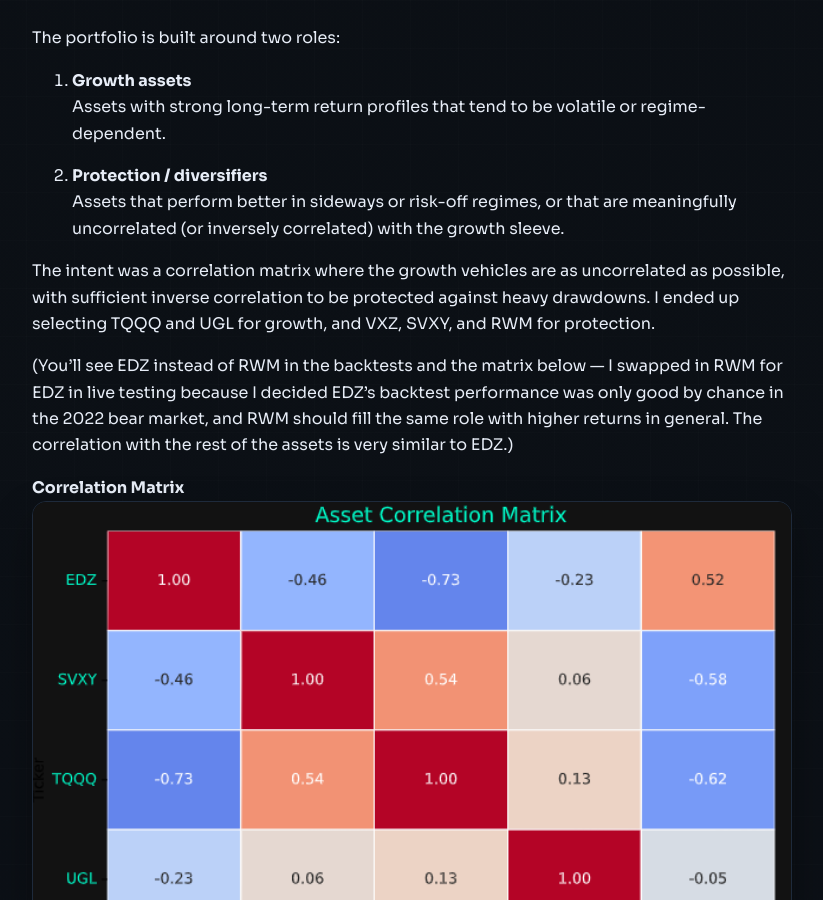
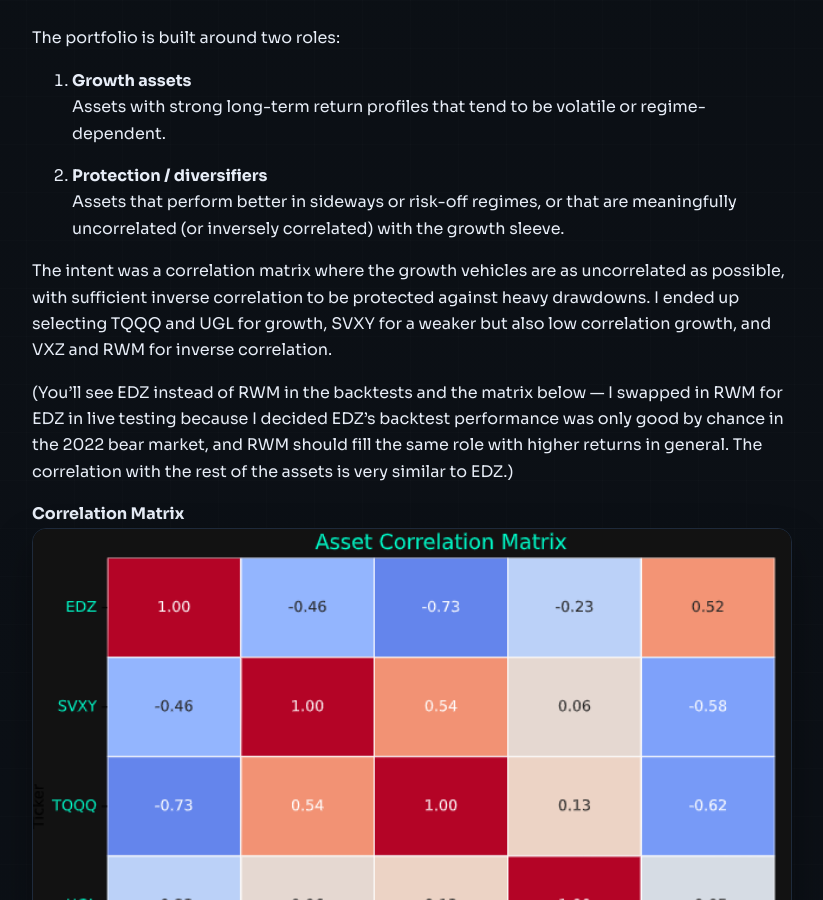
Before and after one commit to brynnj/brynnj.github.io, a Jekyll site: the page built from projects/min-variance.md, in a window 1280 px wide and 900 px high, scrolled down 551 px. Shown: the whole window, without its empty margins (118-941 px from the left). Built offline with Jekyll 4.4.1, drawn with Linux system fonts in a browser that asks for light colours.

Commit message:
SVXY note

```diff
--- a/projects/min-variance.md
+++ b/projects/min-variance.md
@@ -24,7 +24,7 @@ The portfolio is built around two roles:
 2. **Protection / diversifiers**
    Assets that perform better in sideways or risk-off regimes, or that are meaningfully uncorrelated (or inversely correlated) with the growth sleeve.
 
-The intent was a correlation matrix where the growth vehicles are as uncorrelated as possible, with sufficient inverse correlation to be protected against heavy drawdowns. I ended up selecting TQQQ and UGL for growth, and VXZ, SVXY, and RWM for protection.
+The intent was a correlation matrix where the growth vehicles are as uncorrelated as possible, with sufficient inverse correlation to be protected against heavy drawdowns. I ended up selecting TQQQ and UGL for growth, SVXY for a weaker but also low correlation growth, and VXZ and RWM for inverse correlation.
 
 (You’ll see EDZ instead of RWM in the backtests and the matrix below — I swapped in RWM for EDZ in live testing because I decided EDZ’s backtest performance was only good by chance in the 2022 bear market, and RWM should fill the same role with higher returns in general. The correlation with the rest of the assets is very similar to EDZ.)
 
```
